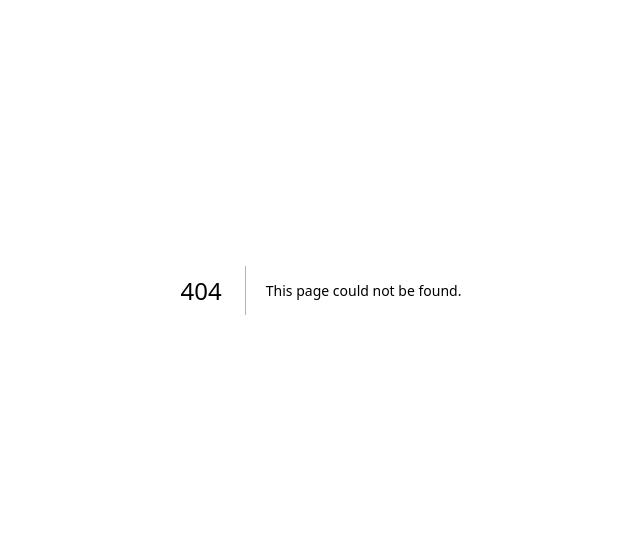
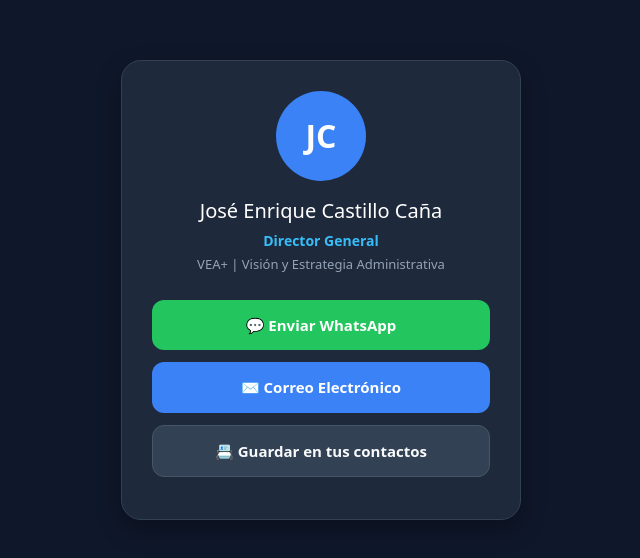
Before and after one commit to BURRONICA/vea-landing, a Next.js app: page /contacto in a window 1280 px wide. Before the commit this address had no page. Shown: the part 110-668 px from the top of the page, without its empty margins (319-959 px from the left). Built offline with nearby package versions, Linux system fonts and the light colour scheme.

Commit message:
Add files via upload

```diff
--- /dev/null
+++ b/src/app/contacto/page.tsx
@@ -0,0 +1,123 @@
+import React from 'react';
+
+export default function ContactoPage() {
+  const vcardData = `BEGIN:VCARD
+VERSION:3.0
+N:Castillo Caña;José Enrique;;;
+FN:José Enrique Castillo Caña
+ORG:VEA+ Visión y Estrategia Administrativa
+TITLE:Director General
+EMAIL:contacto@veaplus.com.mx
+END:VCARD`;
+
+  return (
+    <div style={{
+      backgroundColor: '#0f172a',
+      color: '#f8fafc',
+      display: 'flex',
+      justifyContent: 'center',
+      alignItems: 'center',
+      minHeight: '100vh',
+      padding: '20px',
+      fontFamily: 'system-ui, -apple-system, sans-serif'
+    }}>
+      <div style={{
+        background: '#1e293b',
+        width: '100%',
+        maxWidth: '400px',
+        borderRadius: '20px',
+        padding: '30px',
+        textAlign: 'center',
+        boxShadow: '0 10px 25px rgba(0,0,0,0.3)',
+        border: '1px solid #334155'
+      }}>
+        <div style={{
+          width: '90px',
+          height: '90px',
+          borderRadius: '50%',
+          background: '#3b82f6',
+          display: 'flex',
+          alignItems: 'center',
+          justifyContent: 'center',
+          fontSize: '32px',
+          fontWeight: 'bold',
+          margin: '0 auto 15px',
+          color: '#fff'
+        }}>
+          JC
+        </div>
+
+        <h1 style={{ fontSize: '20px', marginBottom: '4px', color: '#ffffff' }}>
+          José Enrique Castillo Caña
+        </h1>
+        <p style={{ color: '#38bdf8', fontSize: '14px', fontWeight: 600, marginBottom: '4px' }}>
+          Director General
+        </p>
+        <p style={{ color: '#94a3b8', fontSize: '13px', marginBottom: '25px' }}>
+          VEA+ | Visión y Estrategia Administrativa
+        </p>
+
+        <a
+          href="https://wa.me/529990000000"
+          target="_blank"
+          rel="noopener noreferrer"
+          style={{
+            display: 'block',
+            width: '100%',
+            padding: '14px',
+            marginBottom: '12px',
+            borderRadius: '12px',
+            fontWeight: 600,
+            textDecoration: 'none',
+            fontSize: '15px',
+            background: '#22c55e',
+            color: '#ffffff',
+            boxSizing: 'border-box'
+          }}
+        >
+          💬 Enviar WhatsApp
+        </a>
+
+        <a
+          href="mailto:contacto@veaplus.com.mx"
+          style={{
+            display: 'block',
+            width: '100%',
+            padding: '14px',
+            marginBottom: '12px',
+            borderRadius: '12px',
+            fontWeight: 600,
+            textDecoration: 'none',
+            fontSize: '15px',
+            background: '#3b82f6',
+            color: '#ffffff',
+            boxSizing: 'border-box'
+          }}
+        >
+          ✉️ Correo Electrónico
+        </a>
+
+        <a
+          href={`data:text/vcard;charset=utf-8,${encodeURIComponent(vcardData)}`}
+          download="Jose_Enrique_Castillo_VEAPLUS.vcf"
+          style={{
+            display: 'block',
+            width: '100%',
+            padding: '14px',
+            marginBottom: '12px',
+            borderRadius: '12px',
+            fontWeight: 600,
+            textDecoration: 'none',
+            fontSize: '15px',
+            background: '#334155',
+            color: '#f8fafc',
+            border: '1px solid #475569',
+            boxSizing: 'border-box'
+          }}
+        >
+          📇 Guardar en tus contactos
+        </a>
+      </div>
+    </div>
+  );
+}
```
